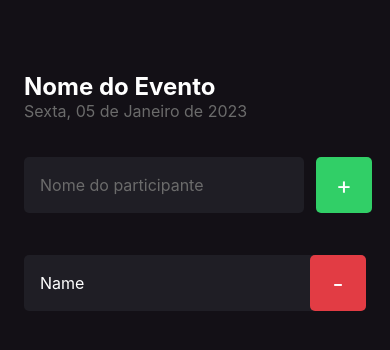
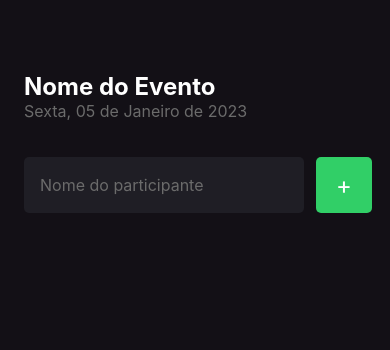
Before and after one commit to hakuunabatata/im-here, a React Native app: screen / in a window 390 px wide. Shown: the top 350 px of the page. Built offline with nearby package versions, Linux system fonts and the light colour scheme.

Commit message:
add participants from state

```diff
--- a/src/components/Participant/index.tsx
+++ b/src/components/Participant/index.tsx
@@ -2,15 +2,16 @@ import { Text, TouchableOpacity, View } from 'react-native'
 import styles from './styles'
 
 type ParticipantProps = {
-  onPress: () => void
+  onPress: (name: string) => void
+  name: string
 }
 
-export const Participant = ({ onPress }: ParticipantProps) => {
+export const Participant = ({ onPress, name }: ParticipantProps) => {
   return (
     <View style={styles.container}>
-      <Text style={styles.name}>Name</Text>
+      <Text style={styles.name}>{name}</Text>
 
-      <TouchableOpacity style={styles.button} onPress={onPress}>
+      <TouchableOpacity style={styles.button} onPress={() => onPress(name)}>
         <Text style={styles.buttonText}>{'-'}</Text>
       </TouchableOpacity>
     </View>
--- a/src/screens/Home/index.tsx
+++ b/src/screens/Home/index.tsx
@@ -1,14 +1,18 @@
-import { Text, View, TextInput, TouchableOpacity } from 'react-native'
+import { useState } from 'react'
+import { Text, TextInput, TouchableOpacity, View } from 'react-native'
+import { Participant } from '../..'
 import styles from './styles'
-import { Participant } from '../..'
 
 export const Home = () => {
-  const addParticipant = () => {
-    console.log('Clicou no +')
+  const [participants, setParticipants] = useState<string[]>([])
+
+  const addParticipant = (name: string) => {
+    if (!participants.includes(name)) setParticipants([...participants, name])
+    else console.log(`${name} já existe`)
   }
 
-  const removeParticipant = () => {
-    console.log('Clicou no -')
+  const removeParticipant = (name: string) => {
+    setParticipants(participants.filter((n) => n !== name))
   }
 
   return (
@@ -22,11 +26,16 @@ export const Home = () => {
           placeholderTextColor="#6B6B6B"
         />
 
-        <TouchableOpacity style={styles.button} onPress={addParticipant}>
+        <TouchableOpacity
+          style={styles.button}
+          onPress={() => addParticipant('aaa')}
+        >
           <Text style={styles.buttonText}>+</Text>
         </TouchableOpacity>
       </View>
-      <Participant onPress={removeParticipant} />
+      {participants.sort().map((name, index) => (
+        <Participant key={index} onPress={removeParticipant} name={name} />
+      ))}
     </View>
   )
 }
```
